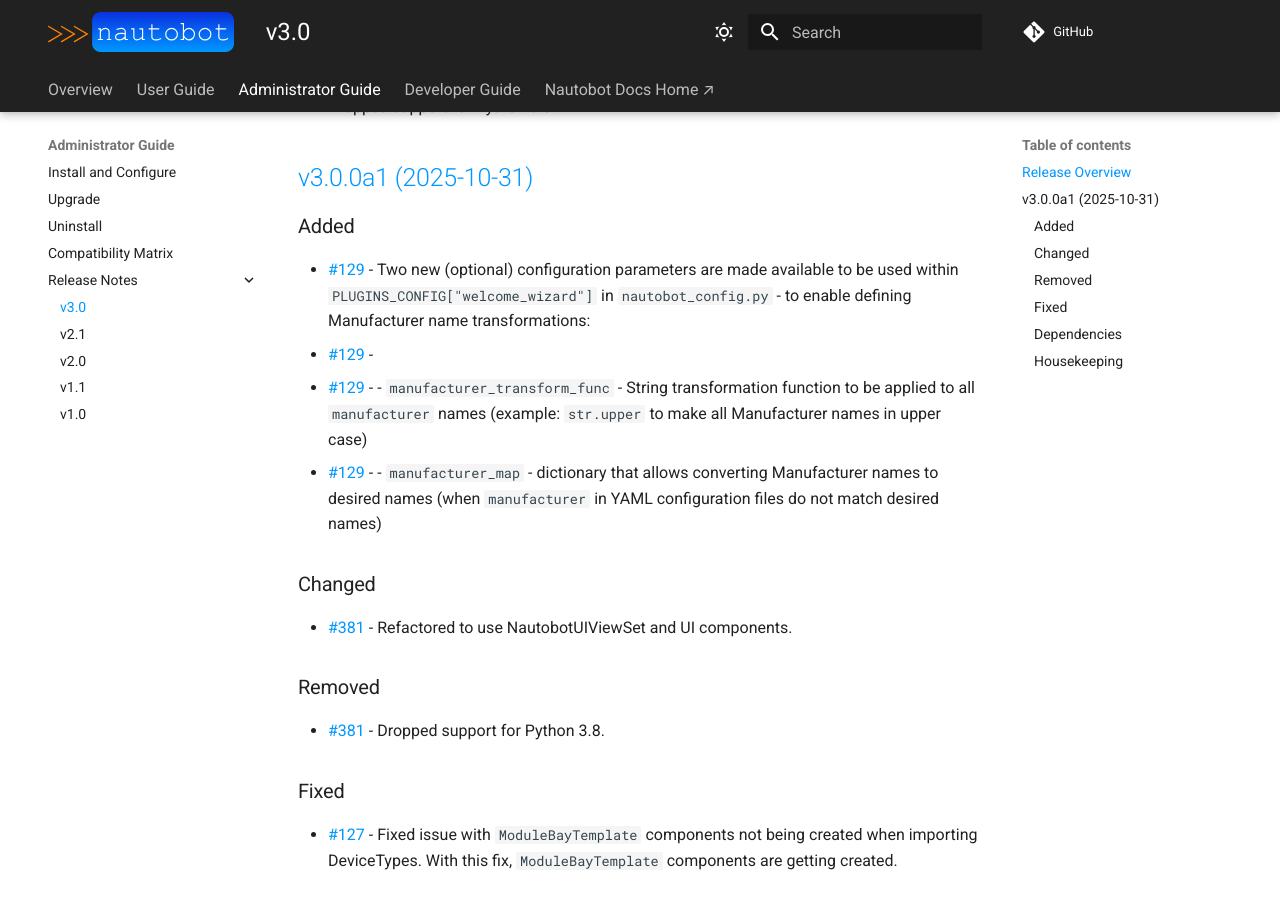
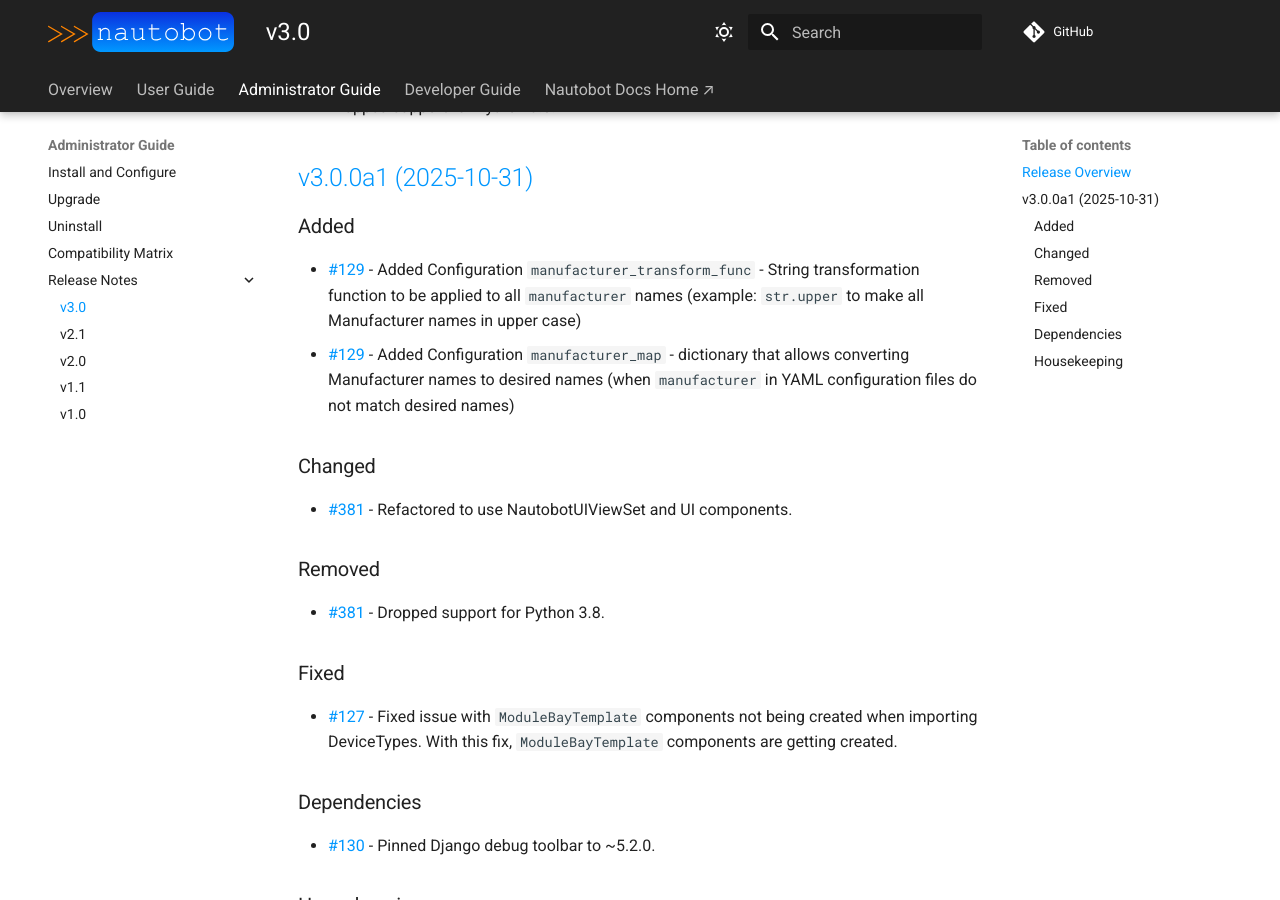
Before and after one commit to nautobot/nautobot-app-welcome-wizard, an MkDocs documentation site: the page built from docs/admin/release_notes/version_3.0.md, in a window 1280 px wide and 900 px high, scrolled down 469 px. Built offline with MkDocs 1.6.1 and Material for MkDocs 9.7.7, drawn with Linux system fonts in a browser that asks for light colours; comment, search, counter and statistics services are not loaded.

Commit message:
Fixed release notes

```diff
--- a/docs/admin/release_notes/version_3.0.md
+++ b/docs/admin/release_notes/version_3.0.md
@@ -13,10 +13,8 @@
 
 ### Added
 
-- [#129](https://github.com/nautobot/nautobot-app-welcome-wizard/issues/129) - Two new (optional) configuration parameters are made available to be used within `PLUGINS_CONFIG["welcome_wizard"]` in `nautobot_config.py` - to enable defining Manufacturer name transformations:
-- [#129](https://github.com/nautobot/nautobot-app-welcome-wizard/issues/129) -
-- [#129](https://github.com/nautobot/nautobot-app-welcome-wizard/issues/129) - - `manufacturer_transform_func` - String transformation function to be applied to all `manufacturer` names (example: `str.upper` to make all Manufacturer names in upper case)
-- [#129](https://github.com/nautobot/nautobot-app-welcome-wizard/issues/129) - - `manufacturer_map` - dictionary that allows converting Manufacturer names to desired names (when `manufacturer` in YAML configuration files do not match desired names)
+- [#129](https://github.com/nautobot/nautobot-app-welcome-wizard/issues/129) - Added Configuration `manufacturer_transform_func` - String transformation function to be applied to all `manufacturer` names (example: `str.upper` to make all Manufacturer names in upper case)
+- [#129](https://github.com/nautobot/nautobot-app-welcome-wizard/issues/129) - Added Configuration `manufacturer_map` - dictionary that allows converting Manufacturer names to desired names (when `manufacturer` in YAML configuration files do not match desired names)
 
 ### Changed
 
```
